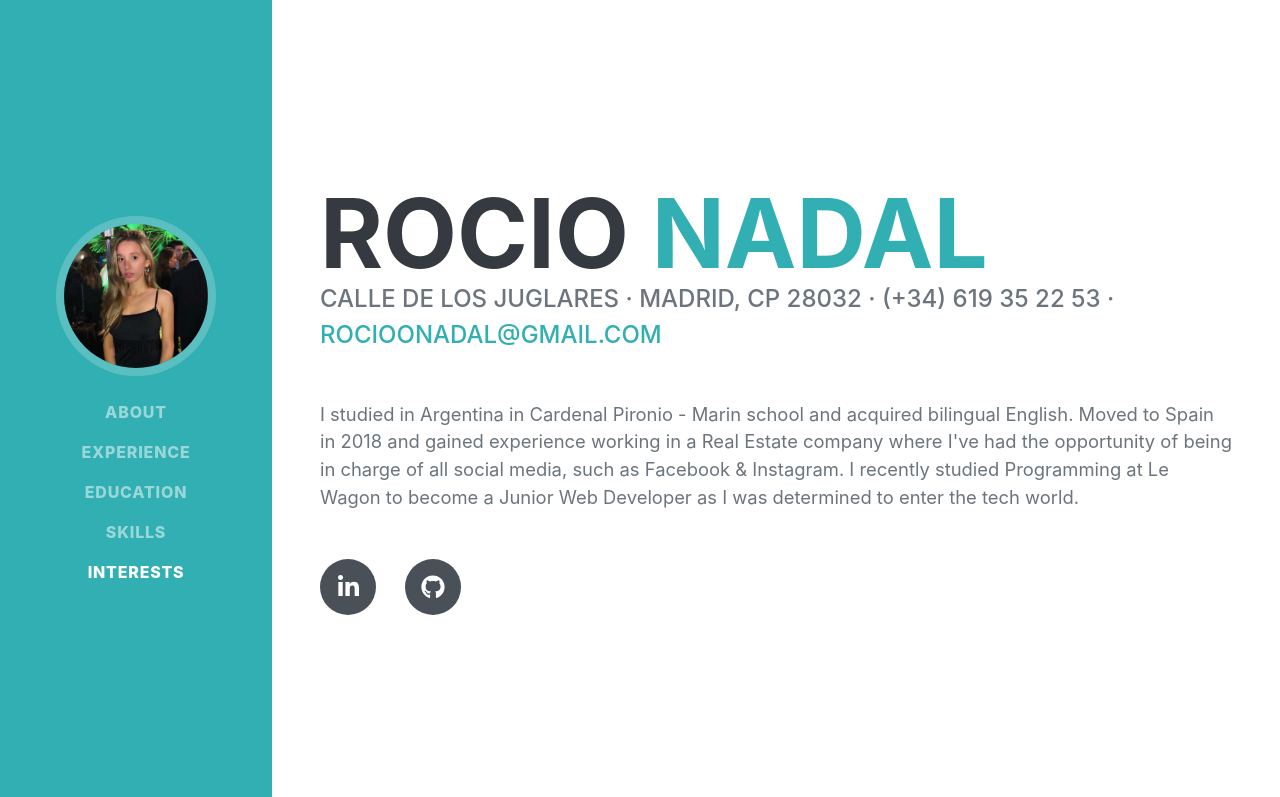
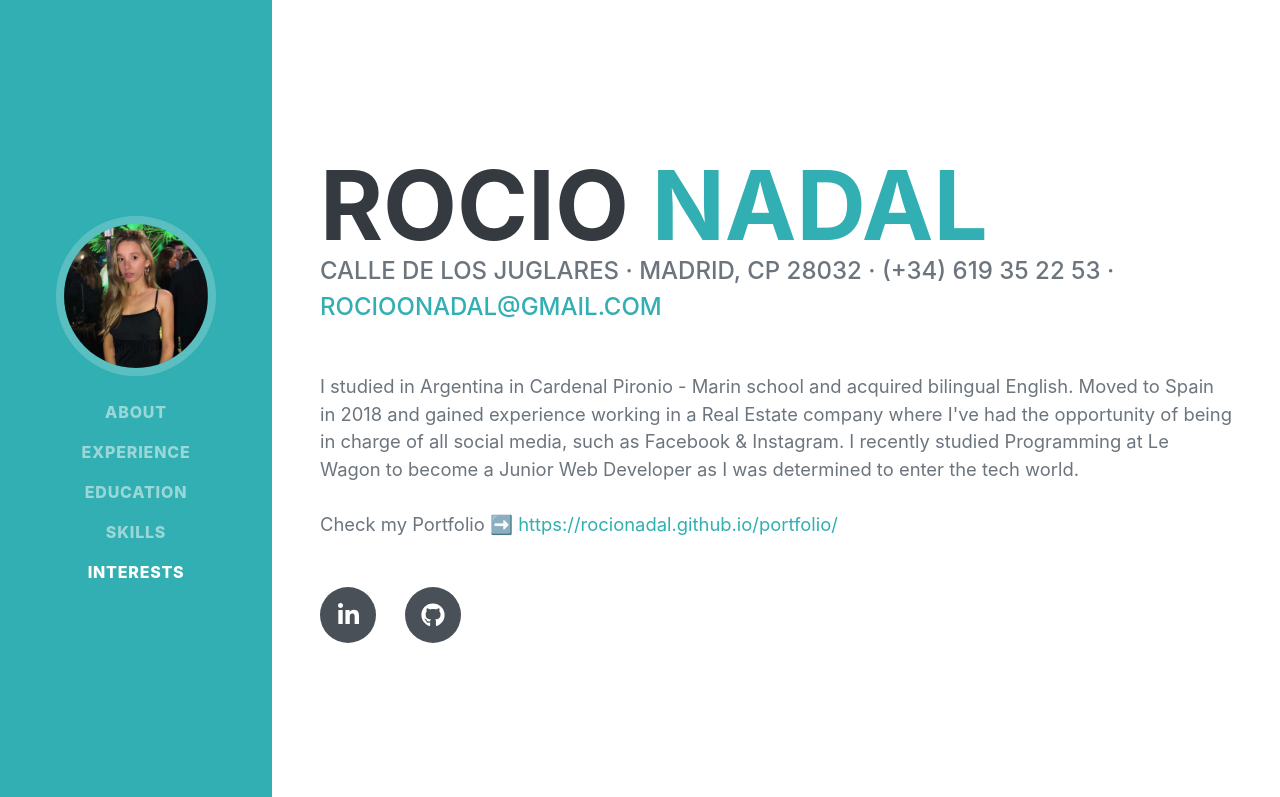
Before and after one commit to rocionadal/resume, a plain HTML site: page index.html in a window 1280 px wide. Shown: the top 797 px of the page. Drawn offline with nearby package versions, Linux system fonts and the light colour scheme; a web font is replaced by a local one.

Commit message:
added portfolio

```diff
--- a/index.html
+++ b/index.html
@@ -46,7 +46,8 @@
                         Calle de los Juglares · Madrid, CP 28032 · (+34) 619 35 22 53 ·
                         <a href="mailto:name@email.com">rocioonadal@gmail.com</a>
                     </div>
-                    <p class="lead mb-5">I studied in Argentina in Cardenal Pironio - Marin school and acquired bilingual English. Moved to Spain in 2018 and gained experience working in a Real Estate company where I've had the opportunity of being in charge of all social media, such as Facebook & Instagram. I recently studied Programming at Le Wagon to become a Junior Web Developer as I was determined to enter the tech world.</p>
+                    <p class="lead mb-5">I studied in Argentina in Cardenal Pironio - Marin school and acquired bilingual English. Moved to Spain in 2018 and gained experience working in a Real Estate company where I've had the opportunity of being in charge of all social media, such as Facebook & Instagram. I recently studied Programming at Le Wagon to become a Junior Web Developer as I was determined to enter the tech world.<br><br>Check my Portfolio ➡️ <a href="https://rocionadal.github.io/portfolio/" target="_blank">https://rocionadal.github.io/portfolio/</a></p>
+                    <p></p>
                     <div class="social-icons">
                         <a class="social-icon" href="https://www.linkedin.com/in/rocionadal/" target="_blank"><i class="fab fa-linkedin-in"></i></a>
                         <a class="social-icon" href="https://github.com/rocionadal" target="_blank"><i class="fab fa-github"></i></a>
```
